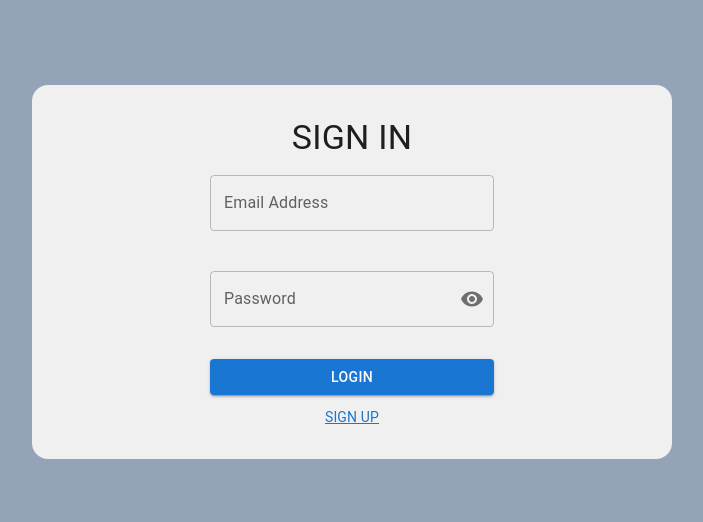
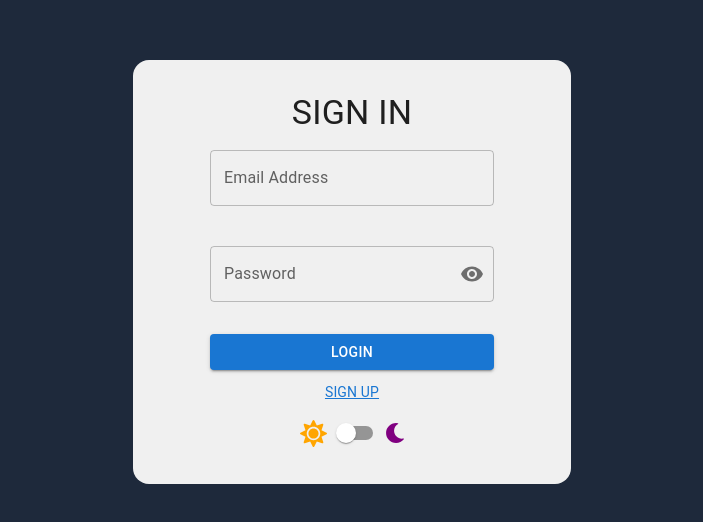
Before and after one commit to ckw28502/taskflare-reactjs, a React (Vite) app: page /login in a window 1280 px wide. Shown: the part 128-650 px from the top of the page, without its empty margins (288-991 px from the left). Built offline with nearby package versions, Linux system fonts and the light colour scheme.

Commit message:
feat: light and dark mode implemented

```diff
--- a/package.json
+++ b/package.json
@@ -18,8 +18,10 @@
     "@emotion/react": "^11.11.4",
     "@emotion/styled": "^11.11.0",
     "@fontsource/roboto": "^5.0.12",
+    "@fortawesome/react-fontawesome": "^0.2.0",
     "@mui/icons-material": "^5.15.13",
     "@mui/material": "^5.15.13",
+    "@reduxjs/toolkit": "^2.2.2",
     "axios": "^1.6.7",
     "formik": "^2.4.5",
     "i18next": "^23.10.1",
@@ -27,6 +29,7 @@
     "react": "^18.2.0",
     "react-dom": "^18.2.0",
     "react-i18next": "^14.1.0",
+    "react-icons": "^5.0.1",
     "react-redux": "^9.1.0",
     "react-router-dom": "^6.22.2",
     "react-toastify": "^10.0.4",
--- a/src/App.jsx
+++ b/src/App.jsx
@@ -6,7 +6,8 @@ import Register from "./pages/landing pages/Register";
 import NotFound from "./pages/NotFound";
 import lightTheme from "./mui/theme/light";
 import darkTheme from "./mui/theme/dark";
-import { useState } from "react";
+import { useEffect } from "react";
+import { useSelector } from "react-redux";
 
 function App() {
     const router = createBrowserRouter([
@@ -24,9 +25,10 @@ function App() {
         }
       ])
 
-    const [isDarkMode, setIsDarkMode] = useState(false);
+    const isDarkMode = useSelector(state => state.darkMode.isDarkMode);
 
-    function toggleDarkMode() {
+    useEffect(() => {
+      console.log(isDarkMode);
       if (isDarkMode) {
         document.body.classList.remove("bg-slate-800");
         document.body.classList.add("bg-slate-400");
@@ -34,8 +36,7 @@ function App() {
         document.body.classList.add("bg-slate-800");
         document.body.classList.remove("bg-slate-400");
       }
-        setIsDarkMode(!isDarkMode);
-    }
+    }, [isDarkMode])
 
     return (
         <ThemeProvider theme={isDarkMode ? darkTheme : lightTheme}>
--- /dev/null
+++ b/src/components/DarkModeSwitchComponent.jsx
@@ -0,0 +1,25 @@
+import { Box, Switch } from "@mui/material";
+import { FaMoon, FaSun } from "react-icons/fa";
+import { useDispatch } from "react-redux";
+import toggleDarkMode from "../redux/actions/darkModeAction";
+
+function DarkModeSwitchComponent() {
+    const dispatch = useDispatch();
+
+    function handleChange() {
+        dispatch(toggleDarkMode());
+    }
+
+    return(
+        <Box sx={{
+            display: "flex",
+            alignItems: "center"
+        }}>
+            <FaSun size={27} style={{color: "orange"}} aria-label="Sun icon"/>
+            <Switch onChange={handleChange}/>
+            <FaMoon size={20} style={{color: "purple"}} aria-label="Moon icon"/>
+        </Box>
+    )
+}
+
+export default DarkModeSwitchComponent;
--- a/src/main.jsx
+++ b/src/main.jsx
@@ -3,11 +3,15 @@ import ReactDOM from "react-dom/client";
 import "./index.css";
 import { ToastContainer } from "react-toastify";
 import App from "./App";
+import { Provider } from "react-redux";
+import store from "./redux/store";
 
 
 ReactDOM.createRoot(document.getElementById("root")).render(
   <React.StrictMode>
-    <App />
+    <Provider store={store}>
+      <App />
+    </Provider>
     <ToastContainer />
   </React.StrictMode>,
 );
--- a/src/pages/landing pages/Login.jsx
+++ b/src/pages/landing pages/Login.jsx
@@ -3,7 +3,7 @@ import * as Yup from 'yup';
 import login from "../../services/auth/login";
 import toastify from "../../tools/toastify";
 import getError from "../../tools/error/error";
-import LandingForm from "../../components/LandingForm";
+import LandingForm from "./sections/LandingForm";
 
 function Login() {
     const navigate = useNavigate();
--- a/src/pages/landing pages/Register.jsx
+++ b/src/pages/landing pages/Register.jsx
@@ -2,7 +2,7 @@ import * as Yup from 'yup';
 import register from "../../services/auth/register"
 import toastify from "../../tools/toastify";
 import getError from "../../tools/error/error";
-import LandingForm from "../../components/LandingForm";
+import LandingForm from "./sections/LandingForm";
 
 
 function Register() {
--- a/src/components/LandingForm.jsx
+++ b/src/pages/landing pages/sections/LandingForm.jsx
@@ -2,11 +2,11 @@ import { Box, Button, Typography } from "@mui/material";
 import { Formik } from "formik";
 import PropTypes from "prop-types";
 import { Form, Link } from "react-router-dom";
-import InputComponent from "./InputComponent";
-import PasswordComponent from "./PasswordComponent";
+import InputComponent from "../../../components/InputComponent";
+import PasswordComponent from "../../../components/PasswordComponent";
 import * as Yup from 'yup';
 import { useTheme } from "@emotion/react";
-
+import DarkModeSwitchComponent from "../../../components/DarkModeSwitchComponent";
 
 function LandingForm(props) {
     const theme = useTheme();
@@ -39,9 +39,9 @@ function LandingForm(props) {
             height: '100vh'
           }}>
             <Box sx={{
-              width: '50%',
               backgroundColor: containerColor,
               padding: '24px',
+              paddingX: "6%",
               maxHeight: '100vh',
               textAlign: 'center',
               borderRadius: '16px',
@@ -72,7 +72,7 @@ function LandingForm(props) {
                     <Button type="submit" variant="contained" name="button" id="button">{props.action}</Button>
                 </Form>
             </Formik>
-            <Link to={ link } className="mt-3">
+            <Link to={ link } className="my-3">
               <Typography variant="body2" sx={{
                 textDecoration: "underline",
                 color: linkColor.base,
@@ -83,6 +83,7 @@ function LandingForm(props) {
                 { linkText }
               </Typography>
             </Link>
+            <DarkModeSwitchComponent />
             </Box>
           </Box>
     )
--- /dev/null
+++ b/src/redux/actions/darkModeAction.js
@@ -0,0 +1,5 @@
+const toggleDarkMode = () => ({
+    type: "TOOGLE_DARK_MODE"
+});
+
+export default toggleDarkMode;
--- /dev/null
+++ b/src/redux/reducers/darkModeReducer.js
@@ -0,0 +1,19 @@
+const initialState = {
+    isDarkMode: false
+}
+
+function darkModeReducer(state = initialState, action) {
+    switch(action.type){
+
+        case "TOOGLE_DARK_MODE":
+            return {
+                ...state,
+                isDarkMode: !state.isDarkMode
+            };
+
+        default:
+            return state;
+    }
+}
+
+export default darkModeReducer;
--- /dev/null
+++ b/src/redux/reducers/rootReducer.js
@@ -0,0 +1,8 @@
+import { combineReducers } from "redux";
+import darkModeReducer from "./darkModeReducer";
+
+const rootReducer = combineReducers({
+    darkMode: darkModeReducer
+});
+
+export default rootReducer;
--- /dev/null
+++ b/src/redux/store.js
@@ -0,0 +1,8 @@
+import { configureStore } from "@reduxjs/toolkit";
+import rootReducer from "./reducers/rootReducer";
+
+const store = configureStore({
+    reducer: rootReducer
+})
+
+export default store;
```
Also changed, not shown: 1 other file (tests, documents, lock files or other folders). Lines whose indentation alone changed are shown as unchanged.
